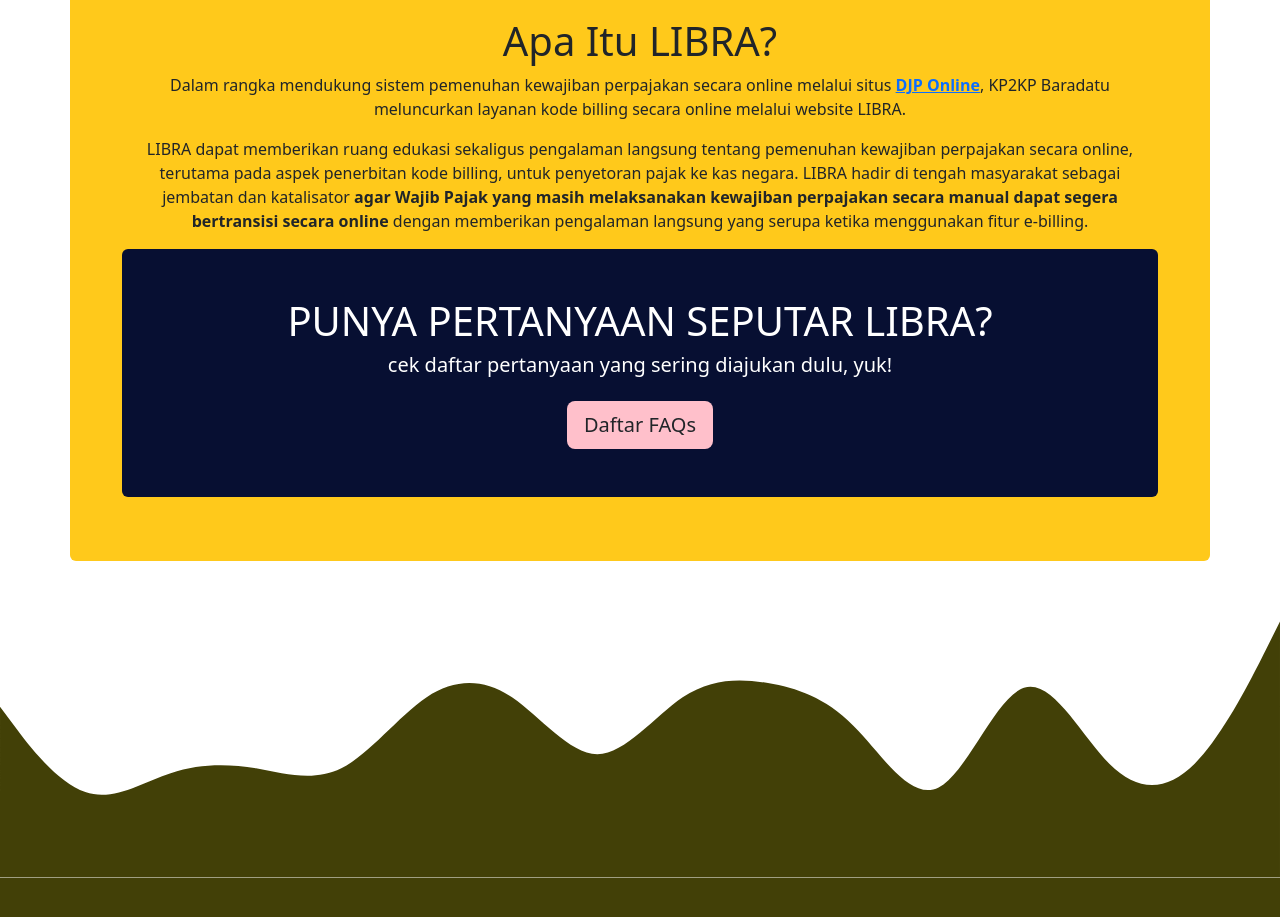
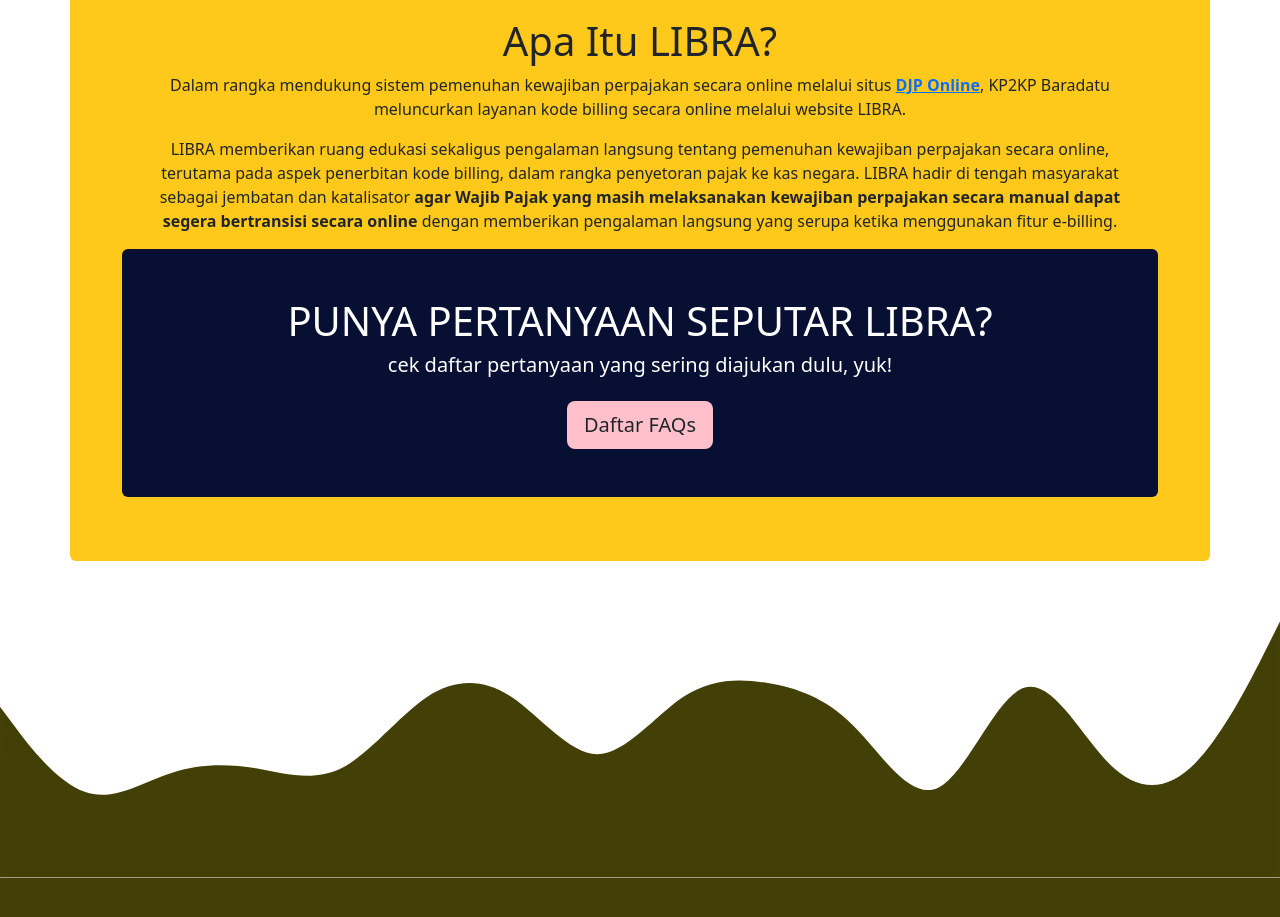
Before and after one commit to ans270300/ans270300.github.io, a plain HTML site: page index.html in a window 1280 px wide. Shown: the part 1620-2537 px from the top of the page. Drawn offline with nearby package versions, Linux system fonts and the light colour scheme.

Commit message:
revisi profil

```diff
--- a/index.html
+++ b/index.html
@@ -102,7 +102,7 @@
           <div class="col-md-12">
             <p>
 
-              LIBRA dapat memberikan ruang edukasi sekaligus pengalaman langsung tentang pemenuhan kewajiban perpajakan secara online, terutama pada aspek penerbitan kode billing, untuk penyetoran pajak ke kas negara.
+              LIBRA memberikan ruang edukasi sekaligus pengalaman langsung tentang pemenuhan kewajiban perpajakan secara online, terutama pada aspek penerbitan kode billing, dalam rangka penyetoran pajak ke kas negara.
               LIBRA hadir di tengah masyarakat sebagai jembatan dan katalisator <strong>agar Wajib Pajak yang masih melaksanakan kewajiban perpajakan secara manual dapat segera bertransisi secara online</strong> dengan memberikan pengalaman langsung yang serupa ketika menggunakan fitur e-billing.
 
             </p>
```
